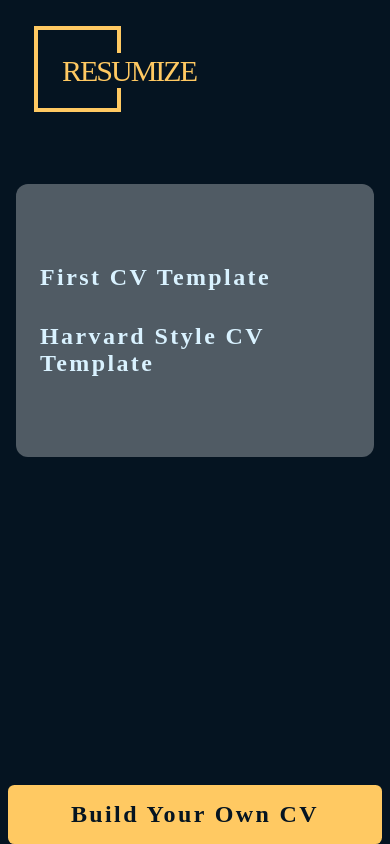
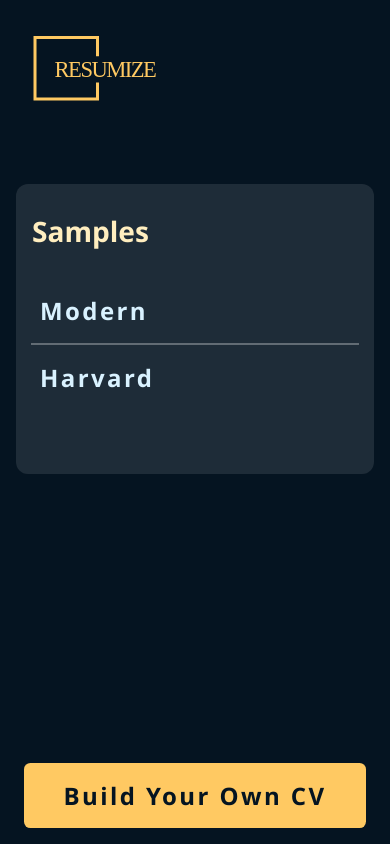
Before and after one commit to shsb92/CV, a website with bundled scripts: page index.html in a window 390 px wide. Built offline with nearby package versions, Linux system fonts and the light colour scheme.

Commit message:
more style adjustments for mobile first approach

```diff
--- a/index.html
+++ b/index.html
@@ -13,7 +13,7 @@
   <script type="module" src="./src/script/App.js"></script>
   <style>
     body {
-      font-family: 'Corbel';
+      font-family: 'Segoe UI', Tahoma, sans-serif;;
       background-color: rgba(5, 20, 33);
       color: rgba(255, 201, 98);
     }
--- /dev/null
+++ b/src/script/components/Atoms/Divider/index.js
@@ -0,0 +1,26 @@
+import { DividerStyles } from "./styles.js";
+
+/**
+ * Returns divider element
+ * @param {string} color
+ * @returns
+ */
+const Divider = (color) => {
+    function constructor () {
+        const element = document.createElement('div');
+
+        for(let [key, value] of Object.entries(DividerStyles)) {
+            element.style[key] = value;
+        }
+        if(color) {
+            element.style.borderColor = color;
+        }
+        return {
+            element,
+        }
+    }
+
+    return constructor();
+}
+
+export default Divider;
--- /dev/null
+++ b/src/script/components/Atoms/Divider/styles.js
@@ -0,0 +1,7 @@
+export const DividerStyles = {
+    width: 'calc(100% - 2rem)',
+    borderWidth: '1px',
+    borderStyle: 'solid',
+    borderColor: 'rgba(255, 255, 255, 0.3)',
+    margin: 'auto',
+}
--- a/src/script/components/Atoms/Typography/index.js
+++ b/src/script/components/Atoms/Typography/index.js
@@ -1,9 +1,11 @@
 /**
  * Create Text element by type
  * @param {'p' | 'b' | 'h1' | 'h2'| 'h3'| 'h4'| 'h5'} type
+ * @param {string} id
+ * @param {string} text
  * @returns
  */
-export const Typography = (type, id, text) => {
+const Typography = (type, id, text) => {
     function constructor () {
         const element = document.createElement(type);
         element.id = id;
@@ -17,3 +19,4 @@ export const Typography = (type, id, text) => {
 
     return constructor();
 }
+export default Typography;
--- a/src/script/layout/index.js
+++ b/src/script/layout/index.js
@@ -16,6 +16,7 @@ const Layout = () => {
     const contentContainer = document.createElement('div');
     contentContainer.id = 'content';
     contentContainer.style.width = '100%';
+    contentContainer.style.height = 'calc(100% - 3rem)';
     contentContainer.style.flex = '1';
     layoutContainer.appendChild(contentContainer);
 
--- a/src/script/layout/styles.js
+++ b/src/script/layout/styles.js
@@ -6,8 +6,7 @@ export const homeLinkStyles = {
     paddingBottom: '1.5rem',
     letterSpacing: '-0.1em',
     backgroundImage: 'url("../src/assets/logos/resumize.svg")',
-    backgroundSize: 'auto',
+    backgroundSize: '40%',
     backgroundRepeat: 'no-repeat',
-    // backgroundColor: 'rgb(255, 201, 98)',
     backgroundPosition: '1rem center',
 };
--- a/src/script/sites/First/styles.js
+++ b/src/script/sites/First/styles.js
@@ -265,9 +265,14 @@ a {
 `
 
 export const FirstContainerStyles = {
+    fontSize: 'calc(100vh / 400)',
+    aspectRatio: '210 / 297',
+    maxHeight: '100%',
+    width: 'auto',
+    overflow: 'hidden',
     margin: 'auto',
-    width: '210mm',
-    height: '297mm',
+    // width: '210mm',
+    // height: '297mm',
     backgroundColor: '#EEEEEE',
     boxShadow: 'rgba(0, 0, 0, 0.1) 0px 4px 6px -1px, rgba(0, 0, 0, 0.06) 0px 2px 4px -1px',
 }
--- a/src/script/sites/Home/index.js
+++ b/src/script/sites/Home/index.js
@@ -1,5 +1,7 @@
 import {BuilderButtonStyles, HomeStyles, NavContainerStyles, } from "./styles.js";
 import PageLink from "./../../components/Atoms/PageLink/index.js";
+import Divider from "../../components/Atoms/Divider/index.js";
+import Typography from "../../components/Atoms/Typography/index.js";
 
 /**
  * Home View file
@@ -35,15 +37,27 @@ const Home = () => {
      */
     function templateSection() {
         const templateContainer = document.createElement('div');
+        const title = Typography('h3', 'template_title', 'Samples').element;
+        title.style.padding = '0 1rem'
+        templateContainer.append(title);
+
         for(let [key, value] of Object.entries(NavContainerStyles)) {
             templateContainer.style[key] = value;
         }
 
-        const firstLink = PageLink('firstCV', 'First CV Template', 'first', 'text');
-        templateContainer.append(firstLink.element);
+        const templates = [
+            { id: 'firstCV', text: 'Modern', href: 'first'},
+            { id: 'harvardCV', text: 'Harvard', href: 'harvard'},
+        ];
 
-        const harvardLink = PageLink('harvardCV', 'Harvard Style CV Template', 'harvard', 'text');
-        templateContainer.append(harvardLink.element);
+        templates.forEach((templ, idx)  => {
+            const link = PageLink(templ.id, templ.text, templ.href, 'text', {width: '100%'});
+            if(idx > 0) {
+                templateContainer.append(Divider().element);
+            }
+            templateContainer.append(link.element);
+        });
+
 
         return templateContainer;
     }
@@ -54,7 +68,7 @@ const Home = () => {
      */
     function builderButton () {
 
-        const button = PageLink('cvbuilder', 'Build Your Own CV', 'builder', 'text').element;
+        const button = PageLink('cvbuilder', 'Build Your Own CV', 'builder', 'block').element;
         for(let [key, value] of Object.entries(BuilderButtonStyles)) {
             button.style[key] = value;
         }
--- a/src/script/sites/Home/styles.js
+++ b/src/script/sites/Home/styles.js
@@ -1,16 +1,18 @@
 export const HomeStyles = {
     width: '100%',
+    height: '100%',
     color: '#ffeebf',
     fontSize: '1.5rem',
     display:'flex',
     alignItems: 'center',
-    justifyContent: 'center',
+    justifyContent: 'space-between',
     gap: '1em',
     flexWrap: 'wrap',
+    flexDirection: 'column',
 }
 
 export const NavContainerStyles = {
-    background: 'rgba(255,255,255, 0.3)',
+    background: 'rgba(255,255,255, 0.1)',
     display: 'flex',
     flexWrap: 'wrap',
     alignItems: 'center',
@@ -18,12 +20,10 @@ export const NavContainerStyles = {
     borderRadius: '0.5em',
     justifyContent: 'space-between',
     marginTop: '4rem',
-    padding: '4rem 0'
+    paddingBottom: '4rem'
 }
 
 export const BuilderButtonStyles = {
-    position: 'absolute',
-    bottom: '0',
     backgroundColor: 'rgb(255, 201, 98)',
     color: 'rgba(5, 20, 33)',
     textAlign: 'center',
```
